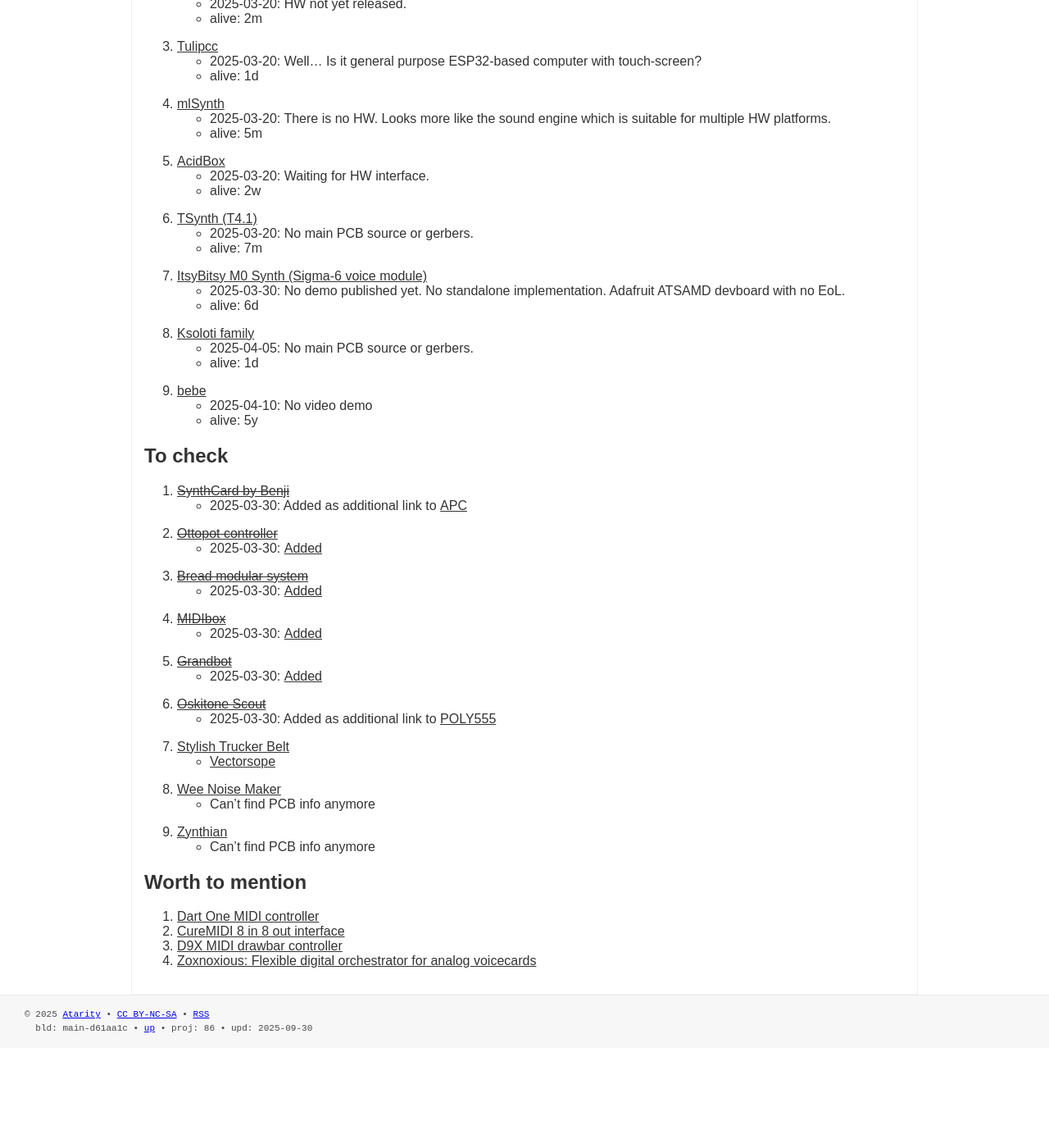
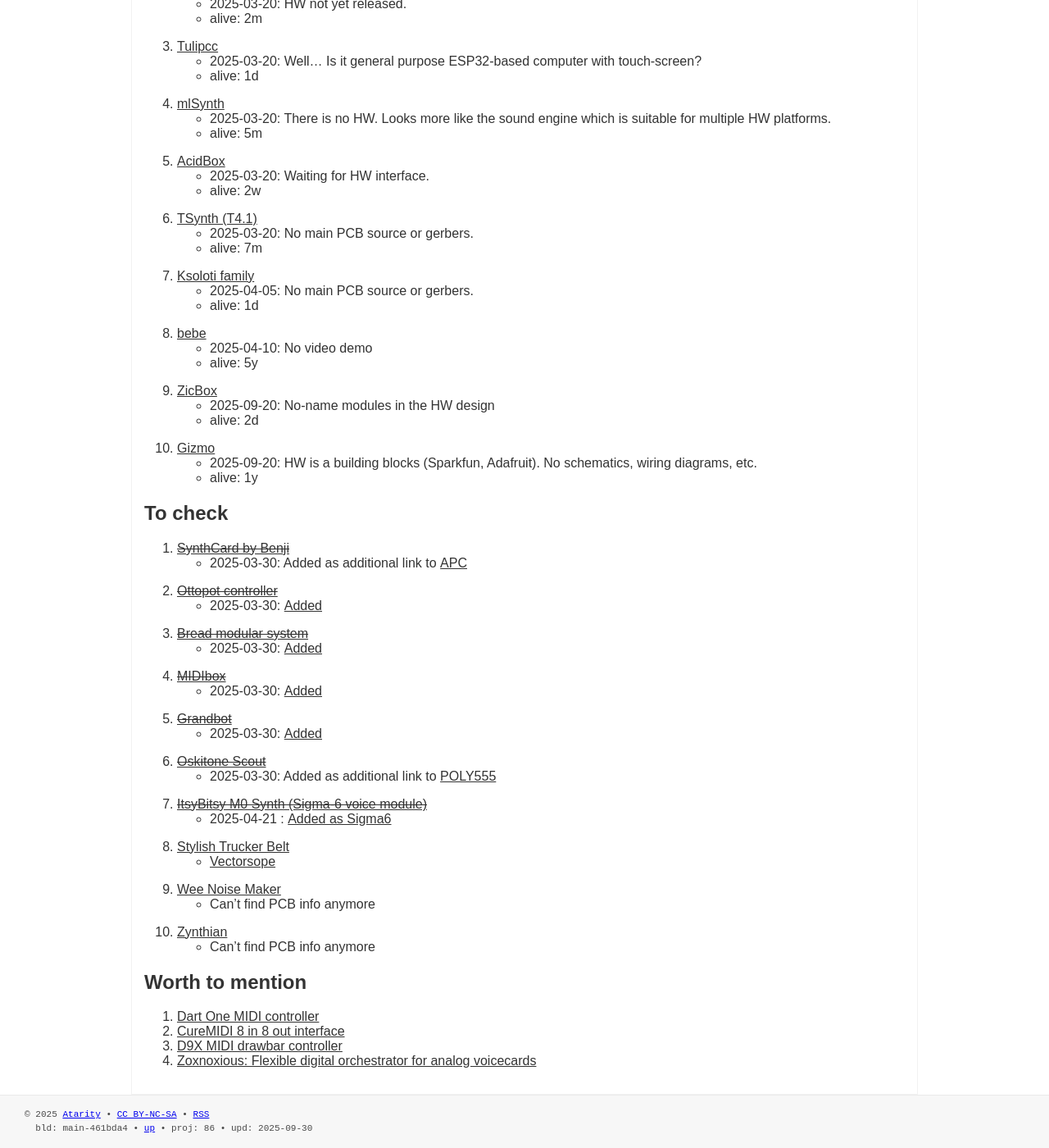
Before and after one commit to Atarity/diy-synths, a Jekyll site: the page built from watchlist.md, in a window 1280 px wide and 1400 px high, scrolled down 297 px. Shown: the whole window at 82% size. Built offline with Jekyll 4.4.1, drawn with Linux system fonts in a browser that asks for light colours; before the commit the page ends 1575 px from its top, so only the background shows below that.

Commit message:
watchlist updated

```diff
--- a/_data/version.yml
+++ b/_data/version.yml
@@ -1 +1 @@
-build: main-d61aa1c
+build: main-461bda4
--- a/watchlist.md
+++ b/watchlist.md
@@ -25,15 +25,18 @@
 1. [TSynth (T4.1)](https://github.com/ElectroTechnique/TSynth-Teensy4.1)
     - 2025-03-20: No main PCB source or gerbers.
     - alive: 7m
-1. [ItsyBitsy M0 Synth (Sigma-6 voice module)](https://www.mjbauer.biz/Sigma6_M0_synth_weblog.htm)
-    - 2025-03-30: No demo published yet. No standalone implementation. Adafruit ATSAMD devboard with no EoL.
-    - alive: 6d
 1. [Ksoloti family](https://ksoloti.github.io/5-resources.html)
     - 2025-04-05: No main PCB source or gerbers.
     - alive: 1d
 1. [bebe](https://github.com/pangrus/bebe)
     - 2025-04-10: No video demo
     - alive: 5y
+1. [ZicBox](https://github.com/apiel/zicBox)
+    - 2025-09-20: No-name modules in the HW design
+    - alive: 2d
+1. [Gizmo](https://cs.gmu.edu/~sean/projects/gizmo/)
+    - 2025-09-20: HW is a building blocks (Sparkfun, Adafruit). No schematics, wiring diagrams, etc.
+    - alive: 1y
 
 ## To check
 1. [~~SynthCard by Benji~~](https://benjiaomodular.com/post/2022-11-26-synthcard/)
@@ -48,6 +51,8 @@
     - 2025-03-30: [Added](/synths/grandbot)
 1. [~~Oskitone Scout~~](https://github.com/oskitone/scout)
     - 2025-03-30: Added as additional link to [POLY555](/synths/poly555)
+1. [~~ItsyBitsy M0 Synth (Sigma-6 voice module)~~](https://www.mjbauer.biz/Sigma6_M0_synth_weblog.htm)
+    - 2025-04-21 : [Added as Sigma6](/synths/sigma6)
 1. [Stylish Trucker Belt](https://github.com/softegg/Stylish-Trucker-Belt-Synthesizer)
     - [Vectorsope](https://github.com/softegg/Vectorscope-Synth)
 1. [Wee Noise Maker](/synths/wee-noise-maker)
```
Also changed, not shown: README.md.
